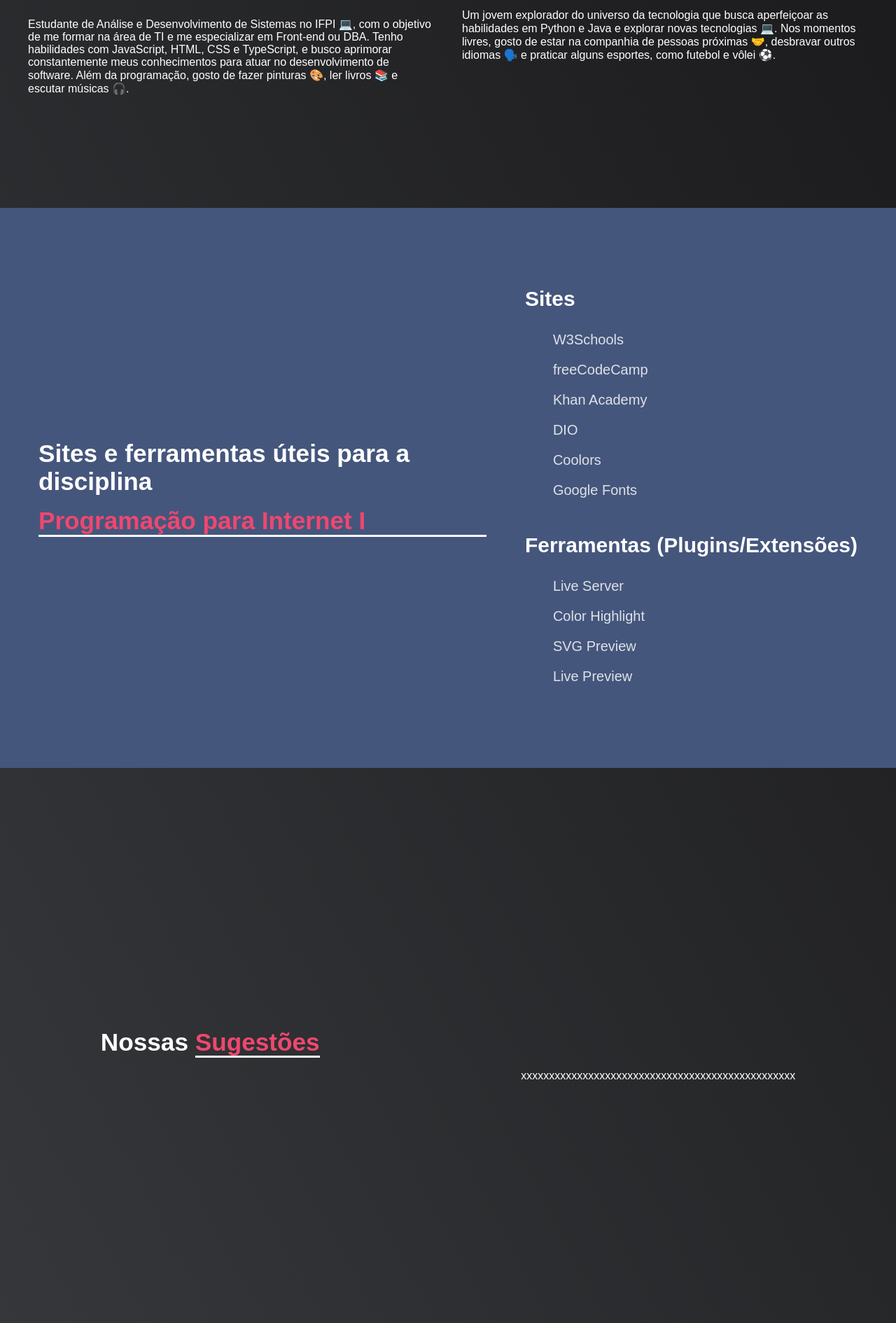
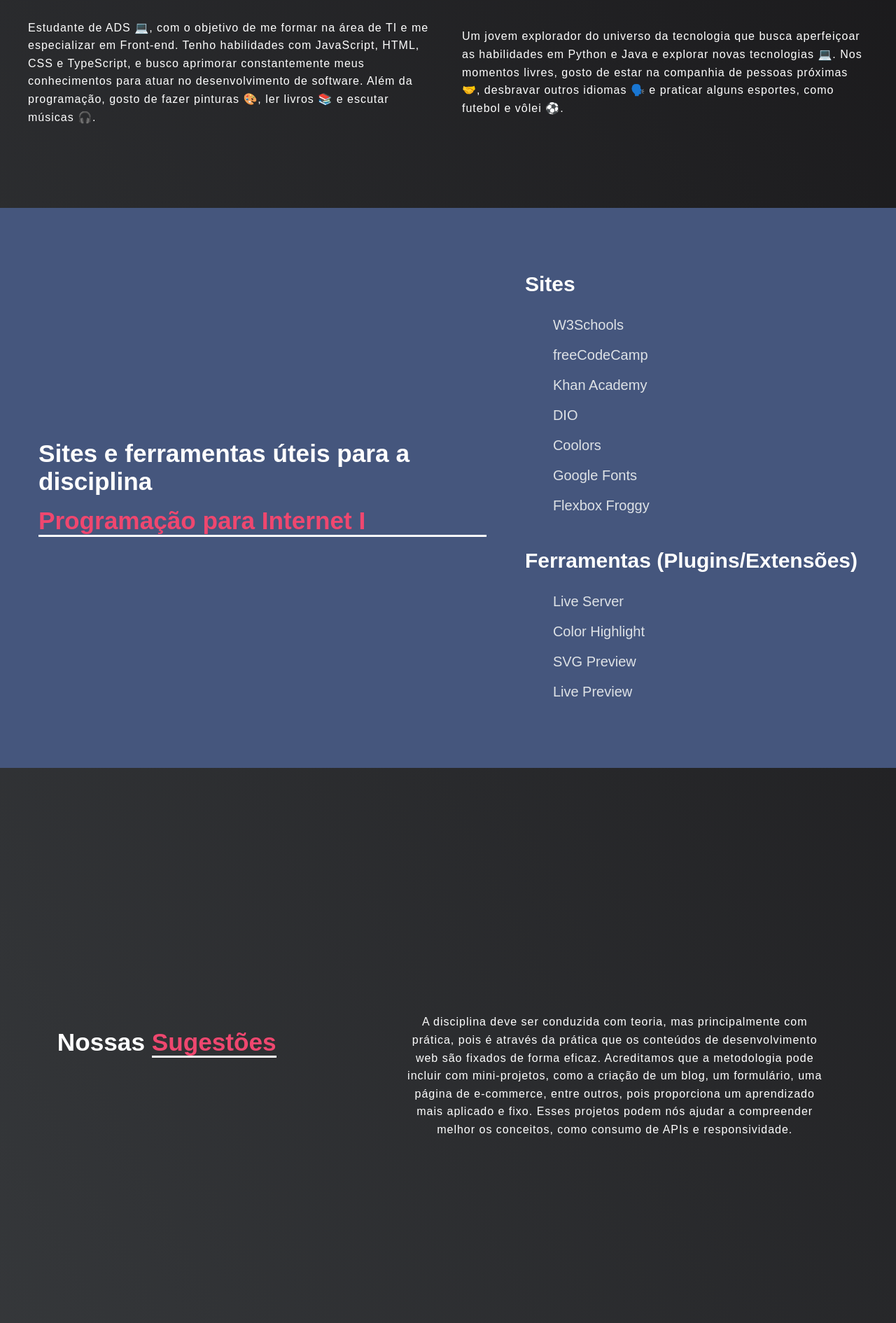
Before and after one commit to natyyHy/Sportifolio_Web, a plain HTML site: page index.html in a window 1280 px wide. Shown: the part 583-2473 px from the top of the page at 70% size. Drawn offline with nearby package versions, Linux system fonts and the light colour scheme.

Commit message:
:recycle: refactor: adiocionado espaco nas palavras e texto na secao sugestoes (bug no menu-mobile corrigido)

```diff
--- a/index.html
+++ b/index.html
@@ -58,7 +58,7 @@
             <div class="sobre-naty">
                 <img src="img/foto1.jpeg" alt="Foto de Naty" class="foto-perfil">
                 <h2 class="naty-title">Olá, meu nome é Natiele</h2>
-                <p>Estudante de Análise e Desenvolvimento de Sistemas no IFPI 💻, com o objetivo de me formar na área de TI e me especializar em Front-end ou DBA. Tenho habilidades com JavaScript, HTML, CSS e TypeScript, e busco aprimorar constantemente meus conhecimentos para atuar no desenvolvimento de software. Além da programação, gosto de fazer pinturas 🎨, ler livros 📚 e escutar músicas 🎧.</p>
+                <p>Estudante de ADS 💻, com o objetivo de me formar na área de TI e me especializar em Front-end. Tenho habilidades com JavaScript, HTML, CSS e TypeScript, e busco aprimorar constantemente meus conhecimentos para atuar no desenvolvimento de software. Além da programação, gosto de fazer pinturas 🎨, ler livros 📚 e escutar músicas 🎧.</p>
             </div>
             <div class="sobre-lucas">
                 <img src="img/foto-lucas.jpg" alt="Foto de Lucas" class="foto-perfil">
@@ -83,6 +83,7 @@
                     <li><a href="https://www.dio.me/" target="_blank">DIO</a></li>
                     <li><a href="https://coolors.co/" target="_blank">Coolors</a></li>
                     <li><a href="https://fonts.google.com/icons" target="_blank">Google Fonts</a></li>
+                    <li><a href="https://flexboxfroggy.com/" target="_blank">Flexbox Froggy</a></li>
                 </ul>
 
                 <h3>Ferramentas (Plugins/Extensões)</h3>
@@ -101,8 +102,8 @@
             <div>
                 <h2 class="section-title">Nossas <span class="title2">Sugestões</span></h2>
             </div>
-            <div>
-                <p>xxxxxxxxxxxxxxxxxxxxxxxxxxxxxxxxxxxxxxxxxxxxxxxxx</p>
+            <div class="suggestion-text">
+                <p>A disciplina deve ser conduzida com teoria, mas principalmente com prática, pois é através da prática que os conteúdos de desenvolvimento web são fixados de forma eficaz. Acreditamos que a metodologia pode incluir com mini-projetos, como a criação de um blog, um formulário, uma página de e-commerce, entre outros, pois proporciona um aprendizado mais aplicado e fixo. Esses projetos podem nós ajudar a compreender melhor os conceitos, como consumo de APIs e responsividade.</p>
             </div>
         </section>
         <!--final secao sugestoes-->
--- a/styles.css
+++ b/styles.css
@@ -64,15 +64,27 @@ ul {
 }
 
 .sobre-naty {
+    letter-spacing: 1px;
+    line-height: 1.6;
     flex: 1;
     max-width: 50%;
     padding: 20px;
 }
 
 .sobre-lucas {
+    letter-spacing: 1px;
+    line-height: 1.6;
     flex: 1;
     max-width: 50%;
     padding: 20px;
+}
+
+.suggestion-text {
+    flex: 1;
+    max-width: 50%;
+    padding: 20px;
+    letter-spacing: 1px;
+    line-height: 1.6;
 }
 
 .resources-section {
@@ -320,6 +332,7 @@ footer {
     }
 
     .mobile-menu ul {
+        z-index: 4;
         display: flex;
         flex-direction: column;
         text-align: center;
```
